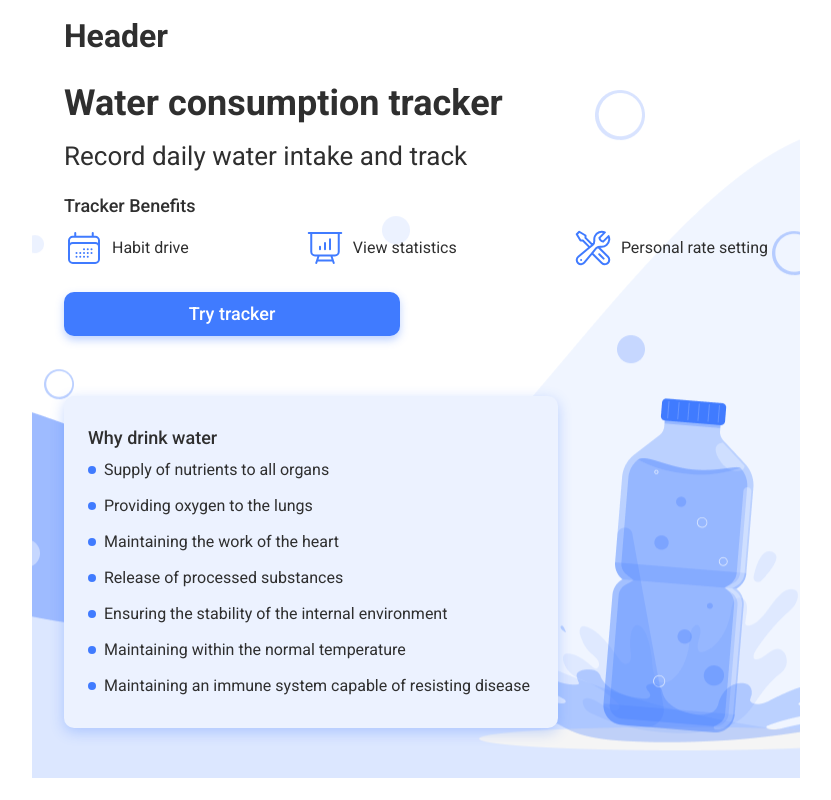
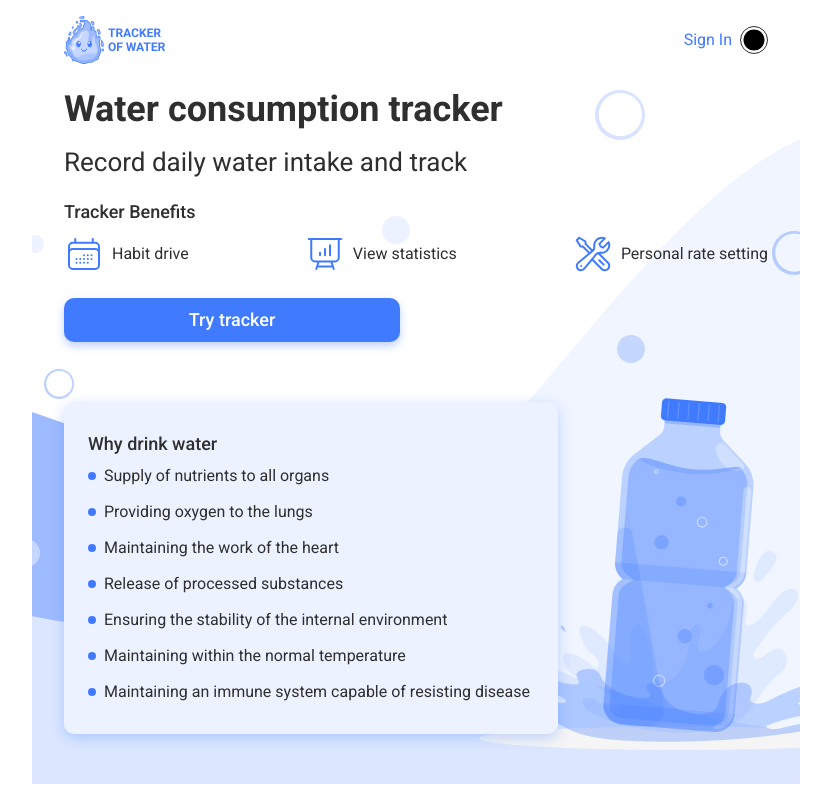
Before and after one commit to Kateryna-Katya/drinkly, a React (Vite) app: page / in a window 1280 px wide. Shown: the whole page, without its empty margins (224-1055 px from the left). Built offline with nearby package versions, Linux system fonts and the light colour scheme.

Commit message:
added components

```diff
--- a/src/components/Header/Header.jsx
+++ b/src/components/Header/Header.jsx
@@ -1,9 +1,29 @@
-const Header = () => {
-    return (
-      <div>
+import { Link } from 'react-router-dom';
+import UserLogo from '../UserLogo/UserLogo';
+import Logo from '../Logo/Logo';
+import styles from './Header.module.css';
 
-        <h1>Header</h1>
+const Header = ({ isAuthenticated, user }) => {
+  return (
+    <header className={styles.header}>
+      <div className={styles.logoContainer}>
+        <Link to={isAuthenticated ? '/' : '/signin'}>
+          <Logo />
+        </Link>
       </div>
-    );
-  };
-  export default Header;
+
+      {isAuthenticated ? (
+        <UserLogo user={user} />
+      ) : (
+        <Link to="/signin" className={styles.authBtn}>
+          Sign In
+          <svg className={styles.icon}>
+            <use href="#icon-user" />
+          </svg>
+        </Link>
+      )}
+    </header>
+  );
+};
+
+export default Header;
--- a/src/components/Header/Header.module.css
+++ b/src/components/Header/Header.module.css
@@ -0,0 +1,51 @@
+.header {
+  display: flex;
+  justify-content: space-between;
+}
+
+.logoContainer {
+  display: flex;
+  align-items: center;
+}
+
+.authBtn {
+  display: flex;
+  align-items: center;
+  gap: 8px;
+  font-weight: 400;
+  font-size: 16px;
+  line-height: 125%;
+  color: var(--primery-color-blue);
+}
+
+.icon {
+  border: 1px solid var(--primery-color-black);
+  border-radius: 30px;
+  padding: 2px;
+  width: 28px;
+  height: 28px;
+}
+
+/* @media (min-width: 768px) {
+  .header {
+  }
+  .logoContainer {
+  }
+
+  .authBtn {
+  }
+
+  .icon {
+  }
+}
+@media (min-width: 1440px) {
+  .header {
+  }
+  .logoContainer {
+  }
+  .authBtn {
+  }
+
+  .icon {
+  }
+} */
--- /dev/null
+++ b/src/components/Logo/Logo.jsx
@@ -0,0 +1,11 @@
+import logo from '../../img/Logo.png';
+
+const Logo = () => {
+    return (
+      <div>
+       <img src={logo} alt="Logo" />
+      </div>
+    );
+  };
+
+  export default Logo;
--- /dev/null
+++ b/src/components/UserLogo/UserLogo.jsx
@@ -0,0 +1,37 @@
+import { useState } from "react";
+import UserLogoModal from "../UserLogoModal/UserLogoModal";
+import styles from "./UserLogo.module.css";
+
+const UserLogo = ({ user }) => {
+  const [isModalOpen, setIsModalOpen] = useState(false);
+
+  const toggleModal = () => {
+    setIsModalOpen(!isModalOpen);
+  };
+
+  const getAvatarContent = () => {
+    if (user.avatar) {
+      return <img src={user.avatar} alt="User Avatar" className={styles.avatar} />;
+    }
+    if (user.name) {
+      return <div className={styles.avatarFallback}>{user.name.charAt(0).toUpperCase()}</div>;
+    }
+    return <div className={styles.avatarFallback}>{user.email.charAt(0).toUpperCase()}</div>;
+  };
+
+  return (
+    <div className={styles.userLogoContainer}>
+      <button className={styles.userLogo} onClick={toggleModal}>
+        <span className={styles.userName}>{user.name || user.email}</span>
+        {getAvatarContent()}
+        <svg className={styles.icon}>
+          <use href="#icon-chevron-down" />
+        </svg>
+      </button>
+
+      {isModalOpen && <UserLogoModal onClose={toggleModal} />}
+    </div>
+  );
+};
+
+export default UserLogo;
--- /dev/null
+++ b/src/components/UserLogoModal/UserLogoModal.jsx
@@ -0,0 +1,39 @@
+import { useState, useEffect } from "react";
+import SettingModal from "../SettingModal/SettingModal";
+import UserLogoutModal from "../UserLogoutModal/UserLogoutModal";
+import styles from "./UserLogoModal.module.css";
+
+const UserLogoModal = ({ onClose }) => {
+  const [isSettingModalOpen, setIsSettingModalOpen] = useState(false);
+  const [isLogoutModalOpen, setIsLogoutModalOpen] = useState(false);
+
+  useEffect(() => {
+    const handleOutsideClick = (event) => {
+      if (!event.target.closest(`.${styles.userLogoModal}`)) {
+        onClose();
+      }
+    };
+
+    document.addEventListener("mousedown", handleOutsideClick);
+    return () => {
+      document.removeEventListener("mousedown", handleOutsideClick);
+    };
+  }, [onClose]);
+
+  return (
+    <div className={styles.modalOverlay}>
+      <div className={styles.userLogoModal}>
+        <button onClick={() => setIsSettingModalOpen(true)} className={styles.modalBtn}>
+          Setting
+        </button>
+        <button onClick={() => setIsLogoutModalOpen(true)} className={styles.modalBtn}>
+          Logout
+        </button>
+        {isSettingModalOpen && <SettingModal isOpen={isSettingModalOpen} onClose={() => setIsSettingModalOpen(false)} />}
+        {isLogoutModalOpen && <UserLogoutModal isOpen={isLogoutModalOpen} onClose={() => setIsLogoutModalOpen(false)} />}
+      </div>
+    </div>
+  );
+};
+
+export default UserLogoModal;
```
Also changed, not shown: src/components/Logo/Logo.module.css (added), src/components/UserLogo/UserLogo.module.css (added), src/components/UserLogoModal/UserLogoModal.module.css (added).
